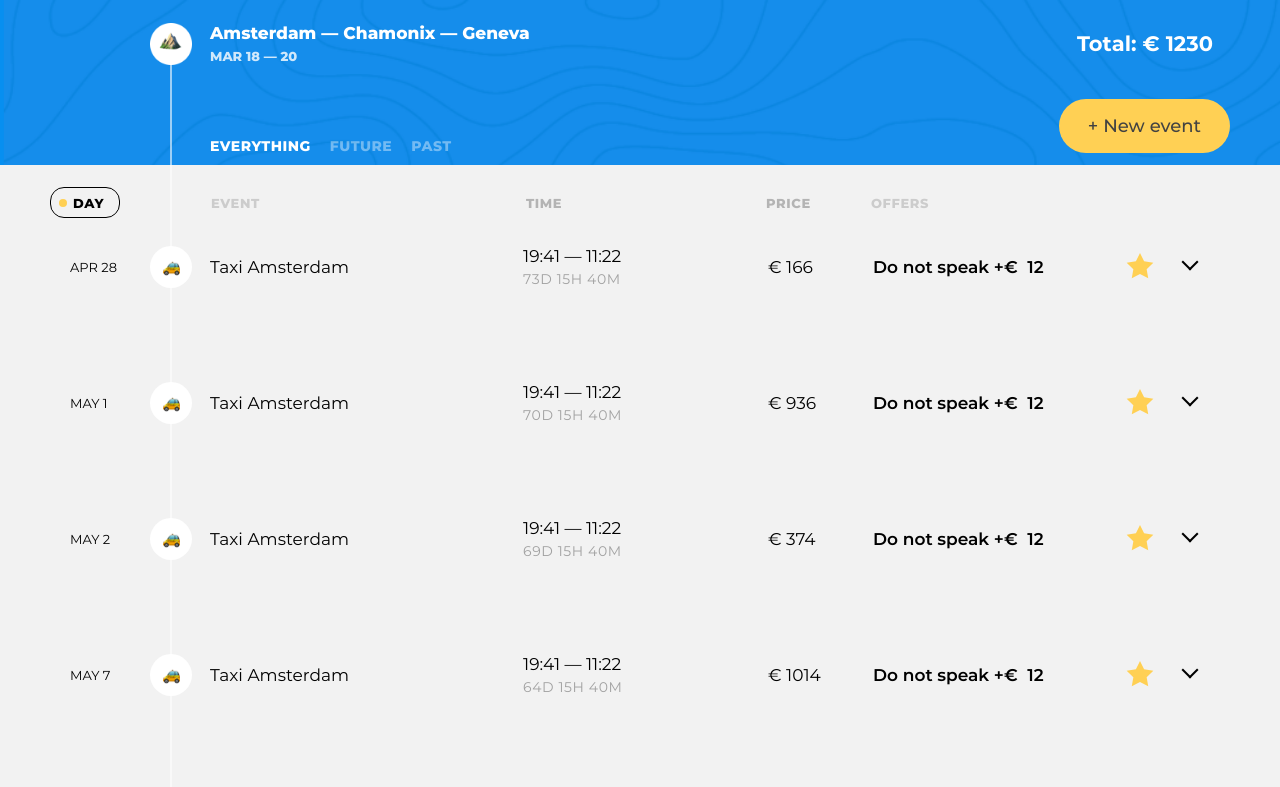
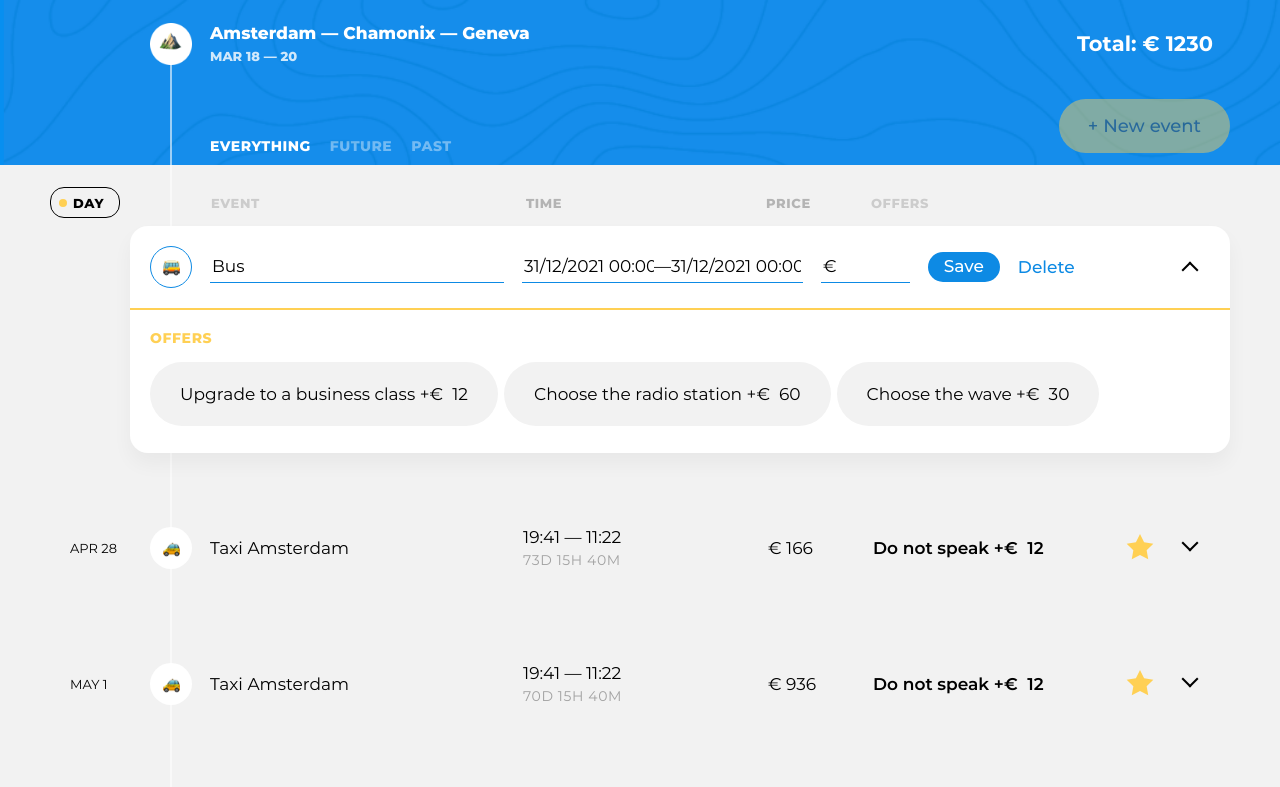
Before and after one commit to erised-ice/645603-big-trip-17, a website built with webpack: page public/index.html in a window 1280 px wide. Both pictures are taken after a click on the button "New event". Shown: the top 787 px of the page. Built offline with nearby package versions, Linux system fonts and the light colour scheme.

Commit message:
7.12. Меняй-удаляй Реализовано добавление задачи

```diff
--- a/public/index.html
+++ b/public/index.html
@@ -21,8 +21,6 @@
 
             </div>
           </div>
-
-          <button class="trip-main__event-add-btn  btn  btn--big  btn--yellow" type="button">New event</button>
         </div>
       </div>
     </header>
--- a/src/main.js
+++ b/src/main.js
@@ -3,17 +3,31 @@ import EventsListPresenter from './presenter/events-list-presenter';
 import FilterPresenter from './presenter/filter-presenter';
 import EventModel from './model/event-model';
 import FilterModel from './model/filter-model';
+import NewEventButtonView from './view/new-event-button-view';
+import {render} from './framework/render';
 
 const siteMainElement = document.querySelector('.trip-main');
 const siteEventsElement = document.querySelector('.trip-events');
 const siteControlsElement = siteMainElement.querySelector('.trip-controls');
 const siteFiltersElement = siteControlsElement.querySelector('.trip-controls__filters');
-
 const eventModel = new EventModel();
 const filterModel = new FilterModel();
 const eventsListPresenter = new EventsListPresenter(siteEventsElement, eventModel, filterModel);
 const tripInfoPresenter = new TripInfoPresenter;
 const filterPresenter = new FilterPresenter(siteFiltersElement, filterModel, eventModel);
+const newEventButtonComponent = new NewEventButtonView();
+
+const handleNewEventFormClose = () => {
+  newEventButtonComponent.element.disabled = false;
+};
+
+const handleNewEventButtonClick = () => {
+  eventsListPresenter.createEvent(handleNewEventFormClose);
+  newEventButtonComponent.element.disabled = true;
+};
+
+render(newEventButtonComponent, siteMainElement);
+newEventButtonComponent.setClickHandler(handleNewEventButtonClick);
 
 tripInfoPresenter.init(siteMainElement);
 filterPresenter.init();
--- /dev/null
+++ b/src/presenter/event-new-presenter.js
@@ -0,0 +1,66 @@
+import {render, remove, RenderPosition} from '../framework/render';
+import NewEditFormView from '../view/edit-form-view';
+import {UpdateType, UserAction} from '../const';
+import {nanoid} from 'nanoid';
+
+export default class EventNewPresenter {
+  #eventListContainer = null;
+  #changeData = null;
+  #editFormComponent = null;
+  #destroyCallback = null;
+
+  constructor(eventListContainer, changeData) {
+    this.#eventListContainer = eventListContainer;
+    this.#changeData = changeData;
+  }
+
+  init = (callback) => {
+    this.#destroyCallback = callback;
+
+    if (this.#editFormComponent !== null) {
+      return;
+    }
+
+    this.#editFormComponent = new NewEditFormView();
+    this.#editFormComponent.setSaveClickHandler(this.#handleSaveClick);
+    /* add set cancel click handler */
+
+    render(this.#editFormComponent, this.#eventListContainer, RenderPosition.AFTERBEGIN);
+
+    document.addEventListener('keydown', this.#escKeyDownHandler);
+  };
+
+  destroy = () => {
+    if (this.#editFormComponent === null) {
+      return;
+    }
+
+    this.#destroyCallback?.();
+
+    remove(this.#editFormComponent);
+    this.#editFormComponent = null;
+
+    document.removeEventListener('keydown', this.#escKeyDownHandler);
+  };
+
+  #handleSaveClick = (event) => {
+    this.#changeData(
+      UserAction.ADD_EVENT,
+      UpdateType.MINOR,
+      {id: nanoid(), ...event},
+    );
+
+    this.destroy();
+  };
+
+  #handleCancelClick = () => {
+    this.destroy();
+  };
+
+  #escKeyDownHandler = (evt) => {
+    if (evt.key === 'Escape' || evt.key === 'Esc') {
+      evt.preventDefault();
+      this.destroy();
+    }
+  };
+}
--- a/src/presenter/event-presenter.js
+++ b/src/presenter/event-presenter.js
@@ -1,7 +1,7 @@
 import {render, replace, remove} from '../framework/render';
 import NewEventView from '../view/event-view';
 import NewEditFormView from '../view/edit-form-view';
-import {userAction, UpdateType, UserAction} from "../const";
+import {UpdateType, UserAction} from '../const';
 
 const Mode = {
   DEFAULT: 'DEFAULT',
--- a/src/presenter/events-list-presenter.js
+++ b/src/presenter/events-list-presenter.js
@@ -2,6 +2,7 @@ import {remove, render, RenderPosition} from '../framework/render';
 import NewTripEventsListView from '../view/trip-events-list-view';
 import NoEventsView from '../view/no-events-view';
 import EventPresenter from './event-presenter';
+import EventNewPresenter from './event-new-presenter';
 import NewSortView from '../view/sort-view';
 import {generateSort} from '../mock/sort';
 import {sortEventsByDate, sortEventsByTime, sortEventsByPrice} from '../utils/sort';
@@ -17,6 +18,7 @@ export default class EventsListPresenter {
   #eventsListComponent = new NewTripEventsListView();
   #noEventsComponent = null;
   #eventPresenter = new Map();
+  #eventNewPresenter = null;
   #activeSort = SortType.DAY;
   #sortComponent = null;
   #filterType = FilterType.EVERY;
@@ -25,6 +27,8 @@ export default class EventsListPresenter {
     this.#eventsListContainer = eventsListContainer;
     this.#eventModel = eventModel;
     this.#filterModel = filterModel;
+
+    this.#eventNewPresenter = new EventNewPresenter(this.#eventsListComponent.element, this.#handleViewAction);
 
     this.#eventModel.addObserver(this.#handleModelEvent);
     this.#filterModel.addObserver(this.#handleModelEvent);
@@ -51,7 +55,14 @@ export default class EventsListPresenter {
     this.#renderEvents();
   };
 
+  createEvent = (callback) => {
+    this.#activeSort = SortType.DAY;
+    this.#filterModel.setFilter(UpdateType.MAJOR, FilterType.EVERY);
+    this.#eventNewPresenter.init(callback);
+  };
+
   #handleModeChange = () => {
+    this.#eventNewPresenter.destroy();
     this.#eventPresenter.forEach((presenter) => presenter.resetView());
   };
 
@@ -114,6 +125,7 @@ export default class EventsListPresenter {
   };
 
   #clearEvents = ({resetSortType = false} = {}) => {
+    this.#eventNewPresenter.destroy();
     this.#eventPresenter.forEach((presenter) => presenter.destroy());
     this.#eventPresenter.clear();
 
--- a/src/view/edit-form-view.js
+++ b/src/view/edit-form-view.js
@@ -11,8 +11,8 @@ const BLANK_EVENT = {
   dateFrom: '0',
   dateTo: '0',
   destination: '',
-  offers: null,
-  type: '',
+  offers: [],
+  type: 'bus'
 };
 
 const createNewEditFormViewTemplate = (data) => {
--- /dev/null
+++ b/src/view/new-event-button-view.js
@@ -0,0 +1,19 @@
+import AbstractView from '../framework/view/abstract-view.js';
+
+const createNewEventButtonViewTemplate = () => '<button class="trip-main__event-add-btn  btn  btn--big  btn--yellow" type="button">New event</button>';
+
+export default class NewEventButtonView extends AbstractView {
+  get template() {
+    return createNewEventButtonViewTemplate();
+  }
+
+  setClickHandler = (callback) => {
+    this._callback.click = callback;
+    this.element.addEventListener('click', this.#clickHandler);
+  };
+
+  #clickHandler = (evt) => {
+    evt.preventDefault();
+    this._callback.click();
+  };
+}
```
